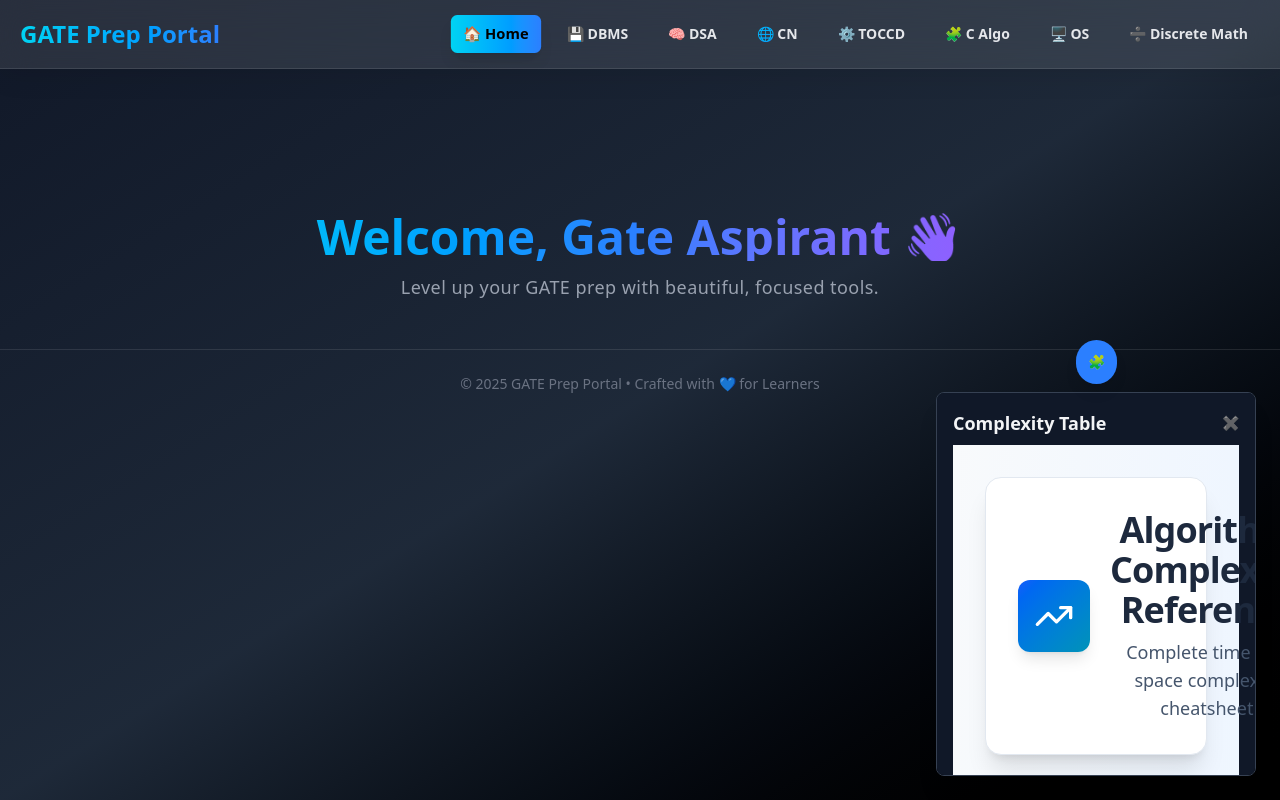
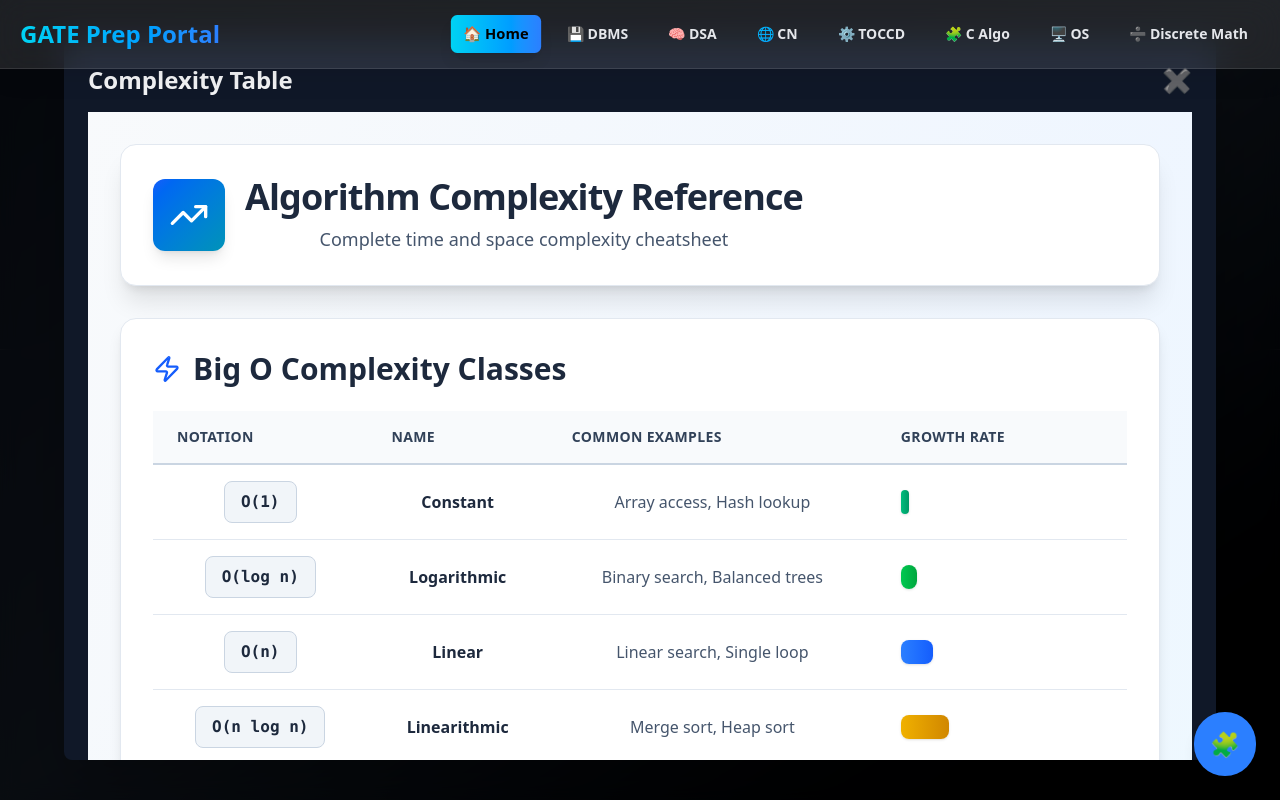
Before and after one commit to Itsmevedant145/GATE-NOTES, a React (Vite) app: page / in a window 1280 px wide. Both pictures are taken after a click on the button "Open Complexity Table". Built offline with nearby package versions, Linux system fonts and the light colour scheme.

Commit message:
Fix import path for deployment

```diff
--- a/src/ComplexityToggle.jsx
+++ b/src/ComplexityToggle.jsx
@@ -5,33 +5,40 @@ function ComplexityToggle() {
   const [isOpen, setIsOpen] = useState(false);
 
   return (
-    <div className="fixed bottom-6 right-6 z-50">
-      {/* Toggle Button */}
+    <>
+      {/* Floating Button */}
       <button
-        onClick={() => setIsOpen(!isOpen)}
-        className="bg-blue-500 hover:bg-blue-600 text-white p-3 rounded-full shadow-lg transition-transform transform hover:scale-110"
-        title="Show Complexity Table"
+        onClick={() => setIsOpen(true)}
+        className="fixed bottom-6 right-6 z-50 bg-blue-500 hover:bg-blue-600 text-white p-4 rounded-full shadow-lg text-2xl transition-transform transform hover:scale-110"
+        title="Open Complexity Table"
       >
         🧩
       </button>
 
-      {/* Popup Table */}
+      {/* Modal */}
       {isOpen && (
-        <div className="mt-2 p-4 w-80 max-h-96 overflow-auto bg-gray-900 text-gray-100 rounded-lg shadow-xl border border-gray-700 animate-fadeIn">
-          <div className="flex justify-between items-center mb-2">
-            <h2 className="font-bold text-lg">Complexity Table</h2>
+        <div className="fixed inset-0 z-40 flex items-center justify-center bg-black/70 backdrop-blur-sm">
+          <div className="bg-gray-900 text-gray-100 w-11/12 max-w-6xl max-h-[90vh] p-6 rounded-lg overflow-auto shadow-2xl animate-fadeIn">
+            {/* Modal Header */}
+            <div className="flex justify-between items-center mb-4">
+              <h2 className="text-2xl font-bold">Complexity Table</h2>
               <button
                 onClick={() => setIsOpen(false)}
-              className="text-gray-400 hover:text-white font-bold"
+                className="text-gray-400 hover:text-white text-2xl font-bold"
               >
                 ✖
               </button>
             </div>
+
+            {/* Table */}
             <ComplexityTable />
           </div>
+        </div>
       )}
-    </div>
+    </>
   );
 }
 
+
+
 export default ComplexityToggle;
```
Lines whose indentation alone changed are shown as unchanged.
